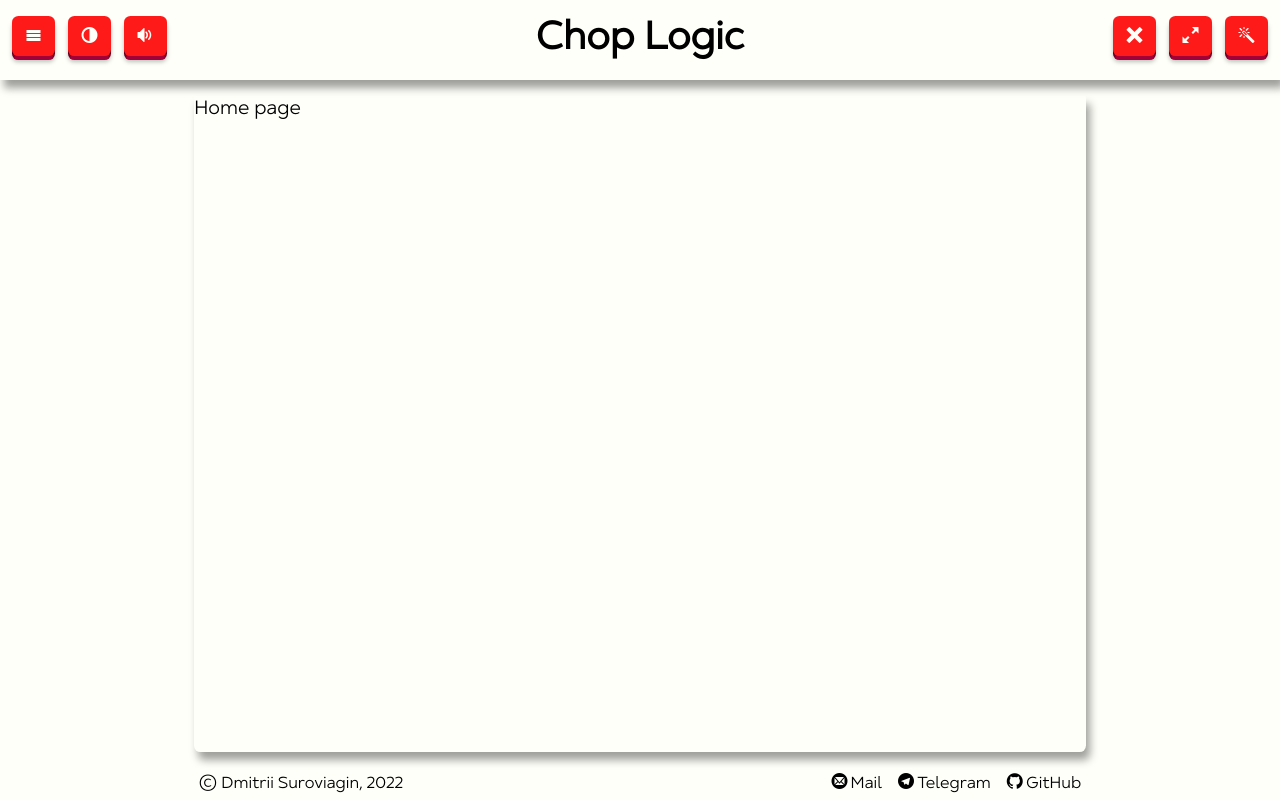
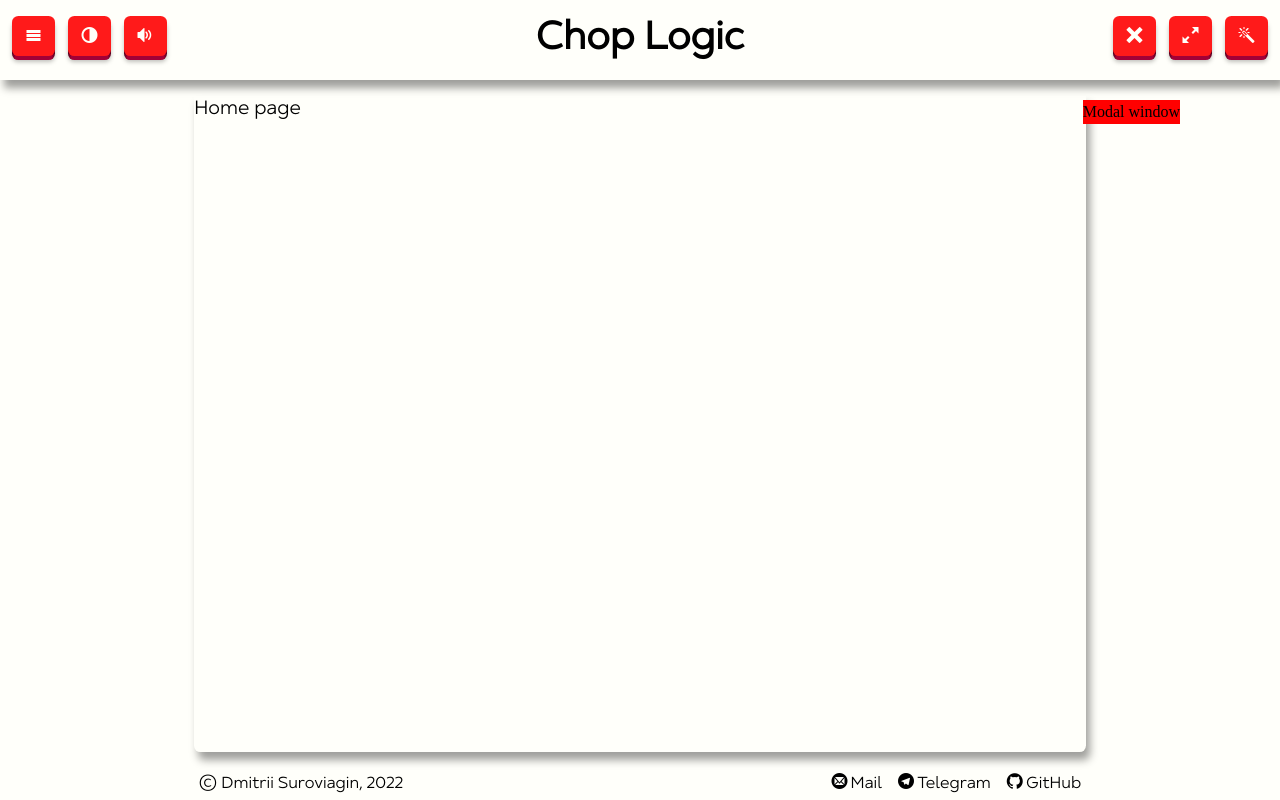
Before and after one commit to SavouryGin/chop_logic, a React app: page / in a window 1280 px wide. Both pictures are taken after a click on the button 1134 px from the left and 39 px from the top of the page. Built offline with nearby package versions, Linux system fonts and the light colour scheme.

Commit message:
ts-19: create a general portal

```diff
--- a/src/components/header/right-panel.tsx
+++ b/src/components/header/right-panel.tsx
@@ -1,5 +1,6 @@
 import React, { useCallback, useEffect } from 'react';
 import Button from 'components/button';
+import ModalWindow from 'components/modal-window';
 import { Icon } from 'enums';
 import { useAppDispatch, useAppSelector } from 'store/hooks';
 import { settingsSelectors } from 'store/settings/selectors';
@@ -52,6 +53,7 @@ function RightHeaderPanel(): React.ReactElement {
       <Button onClick={onClickSettingButton} icon={isSettingOpened ? Icon.Cancel : Icon.Settings} title='Settings' />
       <Button onClick={onClickFullScreenButton} icon={isFullScreen ? Icon.Shrink : Icon.Enlarge} title='Full screen' />
       <Button onClick={onClickSidebarButton} icon={isSidebarOpened ? Icon.Right : Icon.Sidebar} title='Sidebar' />
+      <ModalWindow isOpened={isSettingOpened} onClose={onClickSettingButton} />
     </>
   );
 }
--- /dev/null
+++ b/src/components/modal-window/index.tsx
@@ -0,0 +1,26 @@
+import React from 'react';
+import ReactDOM from 'react-dom';
+import formatClassName from 'helpers/formatters/format-class-name';
+import { ClassNameProp } from 'types';
+
+import './styles.scss';
+
+export type ModalWindowProps = {
+  isOpened: boolean;
+  onClose: () => void;
+  className?: ClassNameProp;
+};
+
+function ModalWindow(props: ModalWindowProps) {
+  const { className, isOpened } = props;
+  const targetNode = document.getElementById('modal');
+  const isPortalVisible = isOpened && targetNode;
+
+  const classNames = formatClassName(['modal-window', className]);
+
+  const content = <div className={classNames}>Modal window</div>;
+
+  return isPortalVisible ? ReactDOM.createPortal(content, targetNode) : null;
+}
+
+export default ModalWindow;
--- /dev/null
+++ b/src/components/modal-window/styles.scss
@@ -0,0 +1,9 @@
+@import 'styles/z-indexes.scss';
+
+.modal-window {
+  position: absolute;
+  top: 100px;
+  right: 100px;
+  background-color: red;
+  z-index: inherit;
+}
--- a/src/index.html
+++ b/src/index.html
@@ -16,5 +16,6 @@
   <body>
     <noscript>You need to enable JavaScript to run this app.</noscript>
     <div id="root"></div>
+    <div id="modal"></div>
   </body>
 </html>
--- a/src/styles/z-indexes.scss
+++ b/src/styles/z-indexes.scss
@@ -1 +1,2 @@
 $base-z-index: 1;
+$modal-z-index: 2;
```
